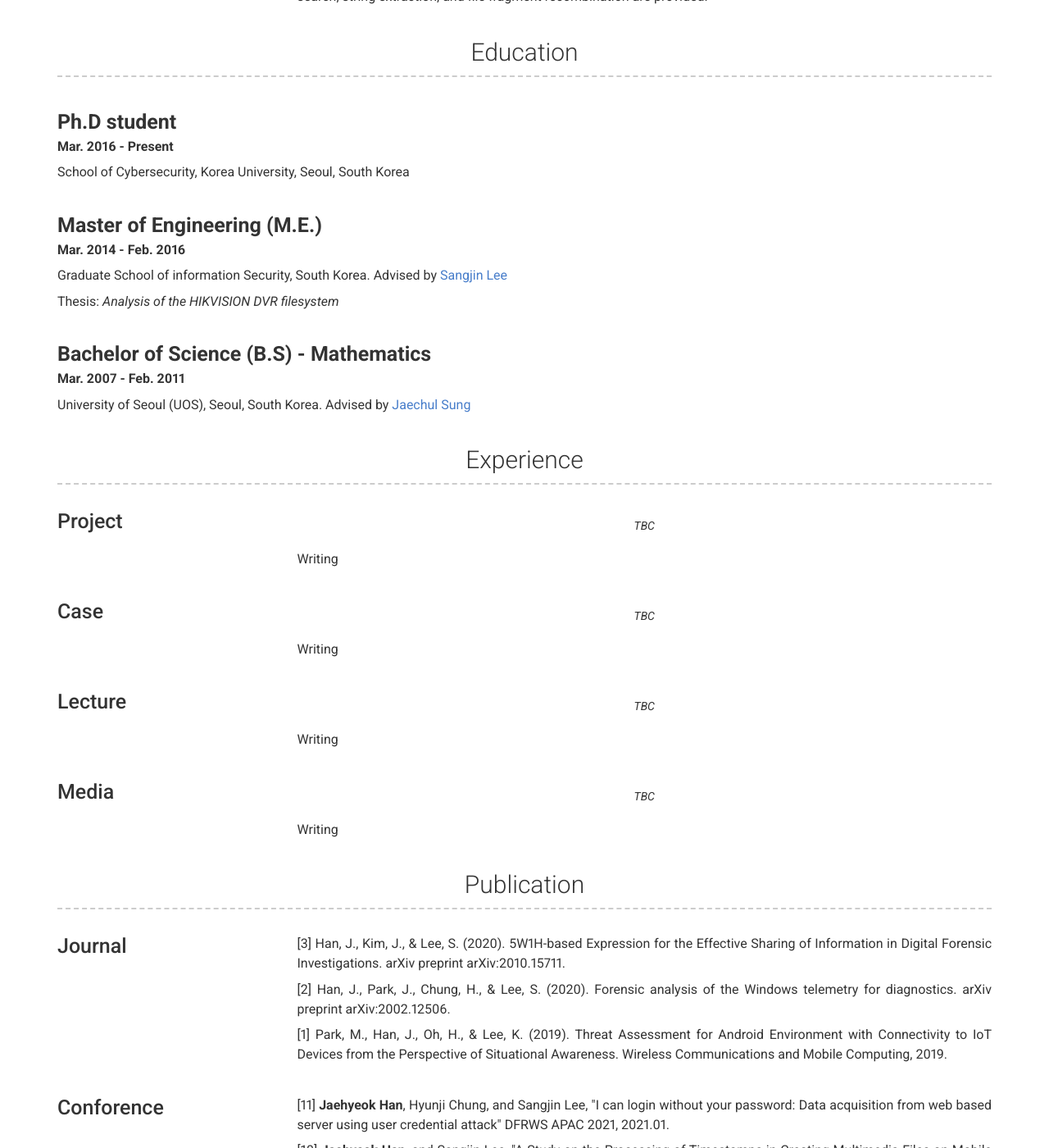
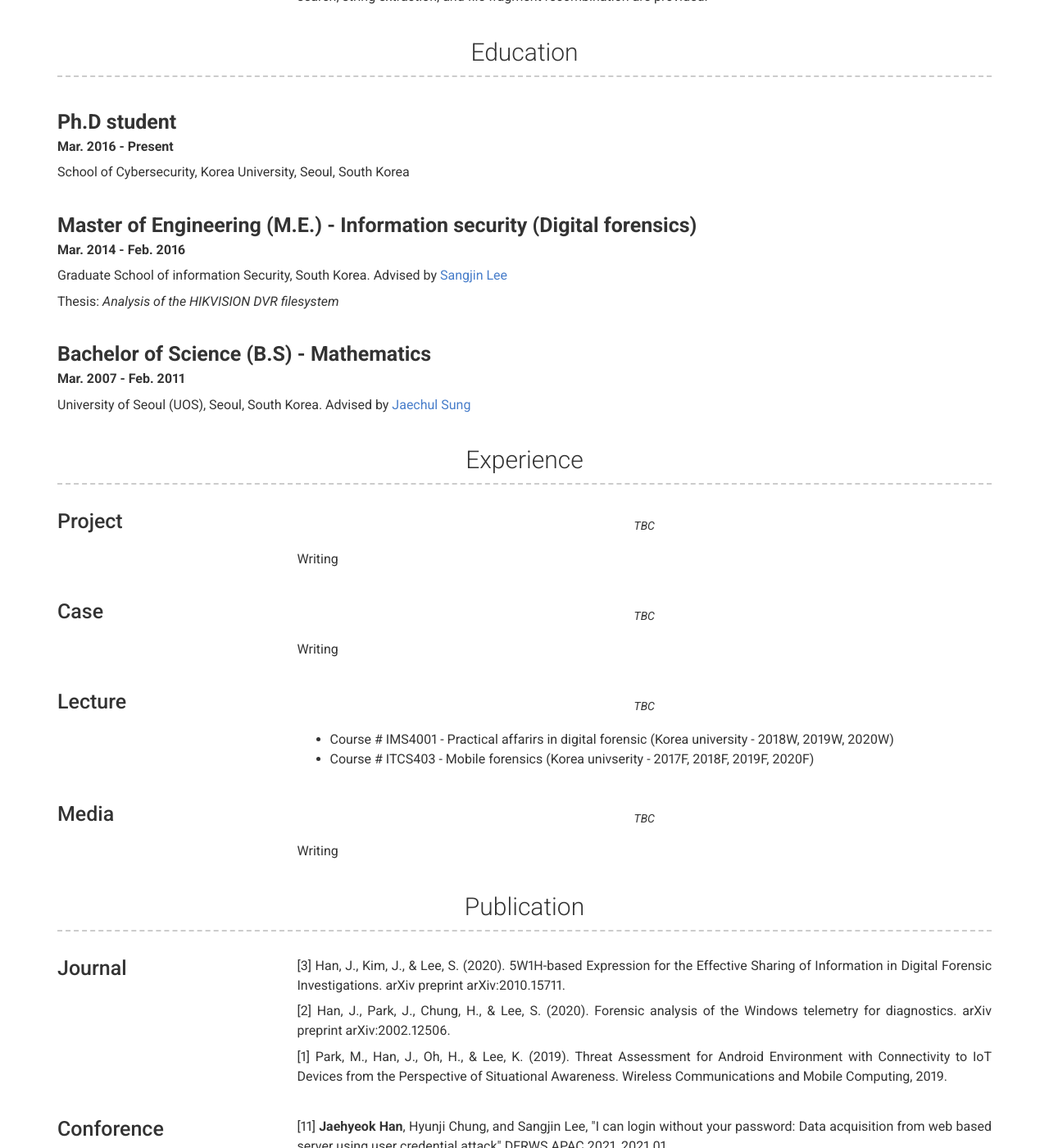
Before and after one commit to JaehyeokHan/jaehyeokhan.github.io, a Jekyll site: the page built from index.md, in a window 1280 px wide and 1400 px high, scrolled down 815 px. Shown: the whole window at 82% size. Built offline with Jekyll 4.4.1, drawn with Linux system fonts in a browser that asks for light colours; nearby versions of some CDN libraries.

Commit message:
Update _config.yml

```diff
--- a/_config.yml
+++ b/_config.yml
@@ -86,7 +86,7 @@ content:
 #         Dissertation:
 
       - layout: left
-        title: Master of Engineering (M.E.)
+        title: Master of Engineering (M.E.) - Information security (Digital forensics)
         sub_title: Mar. 2014 - Feb. 2016
         description: | # this will include new lines to allow paragraphs
           <p>Graduate School of information Security, South Korea. Advised by <A href = "https://scs.korea.ac.kr/ime/professor/honor.do?mode=view&articleNo=36554&article.offset=0&articleLimit=30" target = "top">Sangjin Lee</A></p>
@@ -123,7 +123,8 @@ content:
         quote: >
           TBC
         description: | # this will include new lines to allow paragraphs
-          Writing
+          - Course # IMS4001 - Practical affarirs in digital forensic (Korea university - 2018W, 2019W, 2020W)
+          - Course # ITCS403 - Mobile forensics (Korea univserity - 2017F, 2018F, 2019F, 2020F)
 
       - layout: left
         title: Media
```
